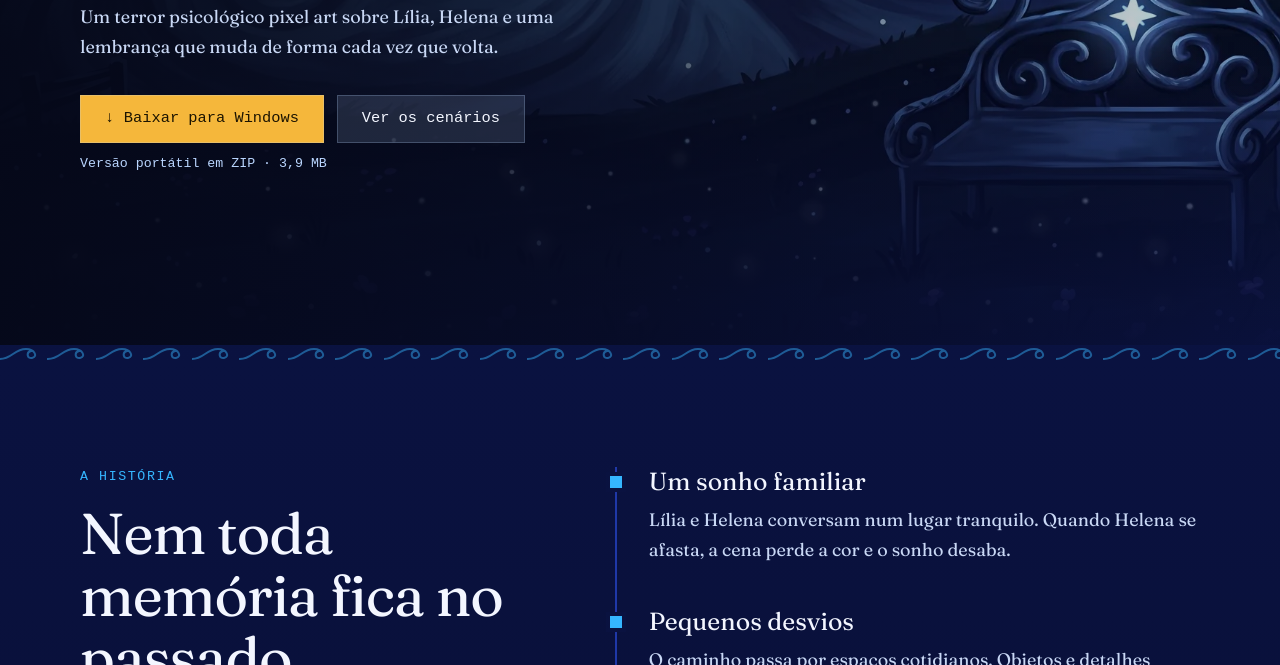
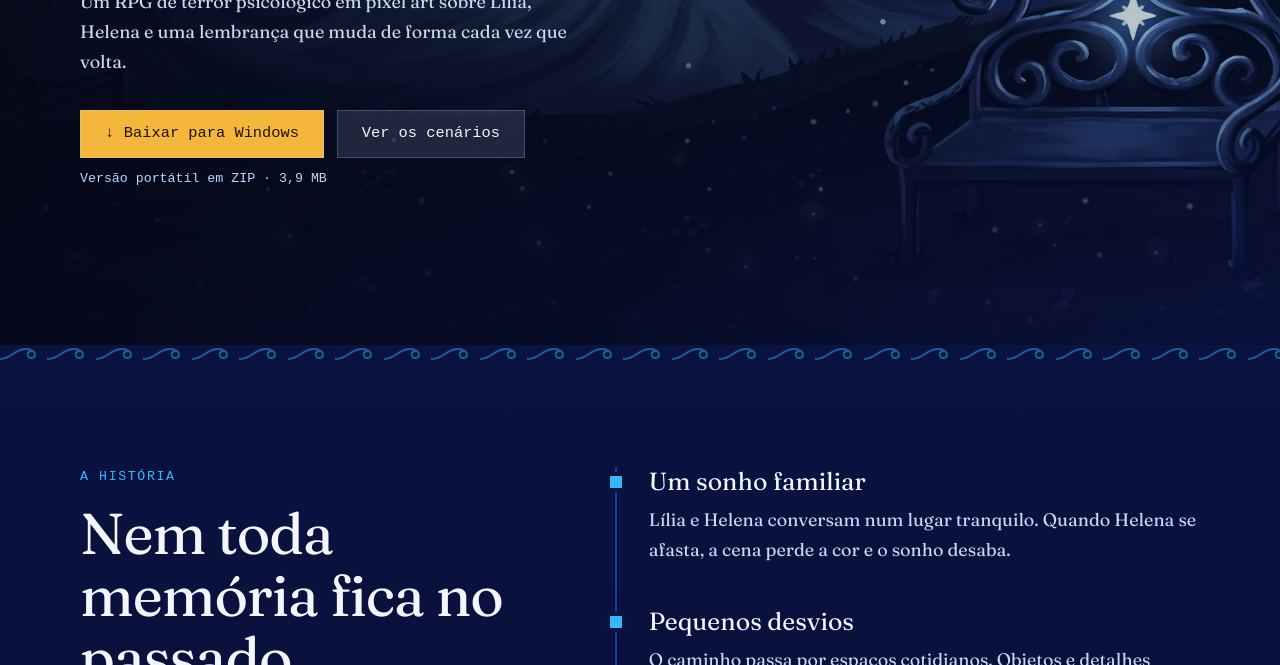
Before and after one commit to alizoca/reminiscentia, a plain HTML site: page index.html in a window 1280 px wide. Shown: the part 435-1100 px from the top of the page. Drawn offline with Linux system fonts and the light colour scheme; a web font is replaced by a local one.

Commit message:
atualizar a descrição do gênero do jogo no subtítulo do herói

```diff
--- a/index.html
+++ b/index.html
@@ -35,7 +35,7 @@
       <div class="hero-copy">
         <h1>Reminiscentia</h1>
         <p class="line">O mar guarda o que a gente tenta esquecer.</p>
-        <p class="sub">Um terror psicológico pixel art sobre Lília, Helena e uma lembrança que muda de forma cada vez que volta.</p>
+        <p class="sub">Um RPG de terror psicológico em pixel art sobre Lília, Helena e uma lembrança que muda de forma cada vez que volta.</p>
         <div class="acts">
           <a class="btn main" href="jogo/Reminiscentia.zip" download><span aria-hidden="true">↓</span> Baixar para Windows</a>
           <a class="btn" href="#lugares">Ver os cenários</a>
```
